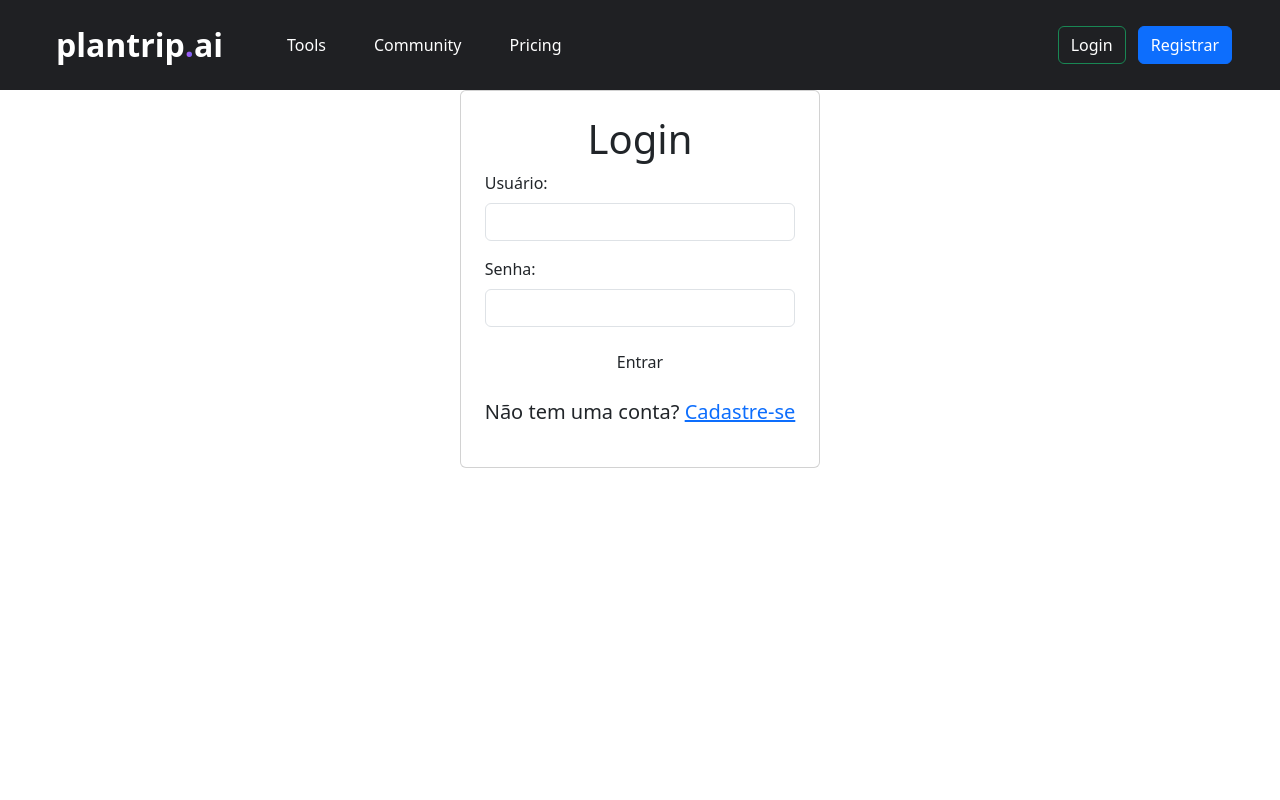
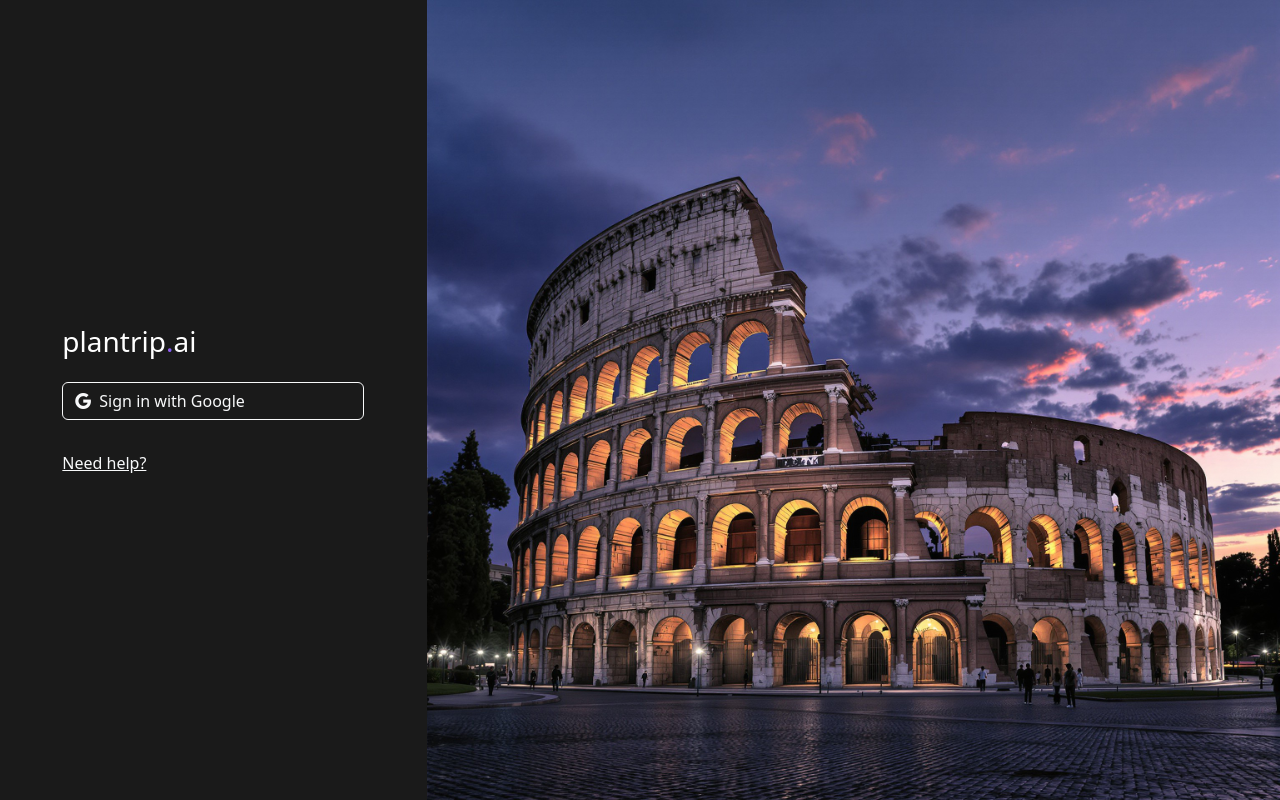
Before and after one commit to Levilaell/travel-planner-flutter, a Django app: page /accounts/login/ in a window 1280 px wide. Run offline with Django 5.2, Linux system fonts and the light colour scheme; some libraries are stand-ins or nearby versions; some web fonts are replaced.

Commit message:
login com google e página login

```diff
--- a/accounts/urls.py
+++ b/accounts/urls.py
@@ -1,8 +1,16 @@
+from django.contrib.auth import logout
+from django.shortcuts import redirect
 from django.urls import path
+
 from . import views
+
+
+def direct_logout_view(request):
+    logout(request)
+    return redirect('login')  # ou redirecione pra onde quiser
 
 urlpatterns = [
     path('register/', views.register_view, name='register'),
     path('login/', views.login_view, name='login'),
-    path('logout/', views.logout_view, name='logout')
+    path('logout_direct/', direct_logout_view, name='logout'),  # <- sem conflito
 ]
--- a/static/css/style.css
+++ b/static/css/style.css
@@ -54,3 +54,36 @@ footer {
     background-color: #1F2023;
     color: white;
 }
+
+
+
+
+
+
+
+
+
+body, html {
+    height: 100%;
+    margin: 0;
+  }
+
+  .login-section {
+    background-color: #1a1a1a;
+    color: white;
+    padding: 40px;
+    display: flex;
+    flex-direction: column;
+    justify-content: center;
+  }
+
+  .image-section {
+    background-image: url('../img/coliseum-purple.jpeg'); /* Substitua pela URL da imagem ou use CSS inline */
+    background-size: cover;
+    background-position: center;
+    height: 100vh;
+  }
+
+  .form-control, .btn {
+    margin-bottom: 15px;
+  }
--- /dev/null
+++ b/templates/account/login.html
@@ -0,0 +1,31 @@
+{% extends 'base.html' %}
+{% load socialaccount %}
+
+
+{% block show_navbar %}{% endblock %}
+
+{% block content %}
+<div class="container-fluid">
+  <div class="row">
+    <!-- Login Form - 30% -->
+    <div class="col-md-4 login-section d-flex align-items-center">
+        <div class="w-75 d-flex flex-column gap-3">
+            <h3 class="fs-3">plantrip<span class="gradient-text">.</span>ai</h3>
+
+            <a href="{% provider_login_url 'google' %}" class="btn btn-outline-light w-100 text-start">
+              <i class="bi bi-google me-2"></i>Sign in with Google
+            </a>
+
+
+            <a href="#" class="text-light d-block">Need help?</a>
+        </div>
+    </div>
+
+
+    <!-- Image - 70% -->
+    <div class="col-md-8 image-section">
+      <!-- Apenas imagem de fundo -->
+    </div>
+  </div>
+</div>
+{% endblock %}
--- a/templates/accounts/login.html
+++ /dev/null
@@ -1,28 +0,0 @@
-{% extends 'base.html' %}
-{% block content %}
-<div class="container d-flex align-items-center justify-content-center">
-  <div class="card auth-card p-4">
-      <h2 class="text-center">Login</h2>
-      <form method="POST">
-          {% csrf_token %}
-          <div class="mb-3">
-              <label for="username" class="form-label">Usuário:</label>
-              <input type="text" name="username" id="username" class="form-control" required>
-          </div>
-          <div class="mb-3">
-              <label for="password" class="form-label">Senha:</label>
-              <input type="password" name="password" id="password" class="form-control" required>
-          </div>
-          <button type="submit" class="btn btn-custom w-100">Entrar</button>
-      </form>
-      {% if error %}
-      <div class="alert alert-danger mt-3">
-          {{ error }}
-      </div>
-      {% endif %}
-      <p class="text-center mt-3">
-          Não tem uma conta? <a href="{% url 'register' %}" class="text-primary">Cadastre-se</a>
-      </p>
-  </div>
-</div>
-{% endblock %}
--- a/templates/base.html
+++ b/templates/base.html
@@ -10,14 +10,17 @@
     <link rel="preconnect" href="https://fonts.googleapis.com">
     <link rel="preconnect" href="https://fonts.gstatic.com" crossorigin>
     <link href="https://fonts.googleapis.com/css2?family=Island+Moments&family=Montserrat:ital,wght@0,100..900;1,100..900&display=swap" rel="stylesheet">
+    <link href="https://cdn.jsdelivr.net/npm/bootstrap-icons@1.10.5/font/bootstrap-icons.css" rel="stylesheet">
+
   </head>
   <body>
 
+    {% block show_navbar %}
       <nav class="navbar navbar-expand-lg">
         <div class="d-flex justify-content-between align-items-center w-100 mx-5">
 
-          <div class="d-flex align-items-center p-2 ">
-              <a class="navbar-brand fw-bold fs-2" href="#">
+            <div class="d-flex align-items-center ">
+                <a class="navbar-brand fw-bold fs-4" href="#">
                     plantrip<span class="gradient-text">.</span>ai
                 </a>
 
@@ -29,18 +32,27 @@
             </div>
 
             <div>
-              <!-- Perfil à direita -->
                 {% if user.is_authenticated %}
-                  <a class="btn btn-outline-light" href="{% url 'list_itineraries' %}">
+                <div class="dropdown">
+                  <a class="btn btn-outline-light dropdown-toggle" href="#" role="button" data-bs-toggle="dropdown" aria-expanded="false">
                     Profile
                   </a>
+
+                  <ul class="dropdown-menu dropdown-menu-end">
+                    <li>
+                      <a class="dropdown-item" href="{% url 'logout' %}">Logout</a>
+                    </li>
+                  </ul>
+                </div>
                 {% else %}
-                  <a class="btn btn-outline-success me-2" href="{% url 'login' %}">Login</a>
-                  <a class="btn btn-primary" href="{% url 'register' %}">Registrar</a>
+                    <a class="btn btn-outline-success me-2" href="{% url 'login' %}">Log in</a>
+                    <a class="btn btn-primary" href="{% url 'register' %}">Get started now</a>
                 {% endif %}
             </div>
         </div>
       </nav>
+    {% endblock %}
+
 
 
 
--- a/templates/core/home.html
+++ b/templates/core/home.html
@@ -10,9 +10,9 @@
         <h1>The <span class="gradient-text">Smartest</span> Travel Planner</h1>
         <h1>Powered by <span class="gradient-text">AI</span></h1>
         <p>Get personalized itineraries, explore incredible destinations, and travel stress-free with AI-driven planning, bringing everything you need—weather, transport, and attractions—into one seamless experience.</p>
-        <button class="btn btn-primary btn-lg px-4 py-3">
+        <a href="{% url 'create_itinerary' %}" class="btn btn-primary btn-lg px-4 py-3">
           Start creating for free →
-        </button>
+        </a>
       </div>
     </div>
   </div>
--- a/travel_planner/urls.py
+++ b/travel_planner/urls.py
@@ -1,9 +1,10 @@
 from django.contrib import admin
-from django.urls import path, include
+from django.urls import include, path
 
 urlpatterns = [
     path('admin/', admin.site.urls),
     path('', include('core.urls')),
+    path('accounts/', include('allauth.urls')),  # <-- adiciona isso
     path('accounts/', include('accounts.urls')),
     path('itinerary/', include('itineraries.urls'))
 ]
```
Also changed, not shown: templates/itineraries/create_itinerary.html (+166 -42 lines), travel_planner/settings.py (+39 -1 lines), static/img/coliseum-purple.jpeg (added), static/img/coliseum.jpeg (added), templates/account/register.html (renamed from templates/accounts/register.html), 1 other file. Lines whose indentation alone changed are shown as unchanged.
